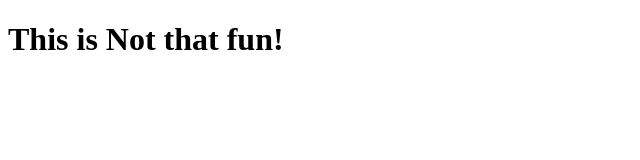
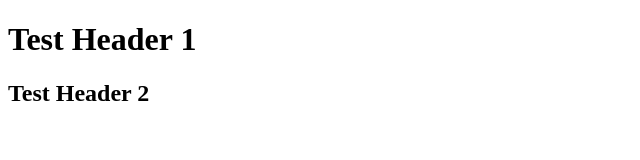
Before and after one commit to AnushDeCosta/TestGit, a plain HTML site: page index.html in a window 1280 px wide. Shown: the whole page, without its empty margins (0-640 px from the left). Drawn offline with Linux system fonts and the light colour scheme.

Commit message:
added 2nd header and changed 1st to index.html file

```diff
--- a/index.html
+++ b/index.html
@@ -7,7 +7,8 @@
     <title>Document</title>
 </head>
 <body>
-<h1> This is Not that fun!</h1>
+<h1> Test Header 1</h1>
 
+<h2>Test Header 2</h2>
 </body>
 </html>
```
